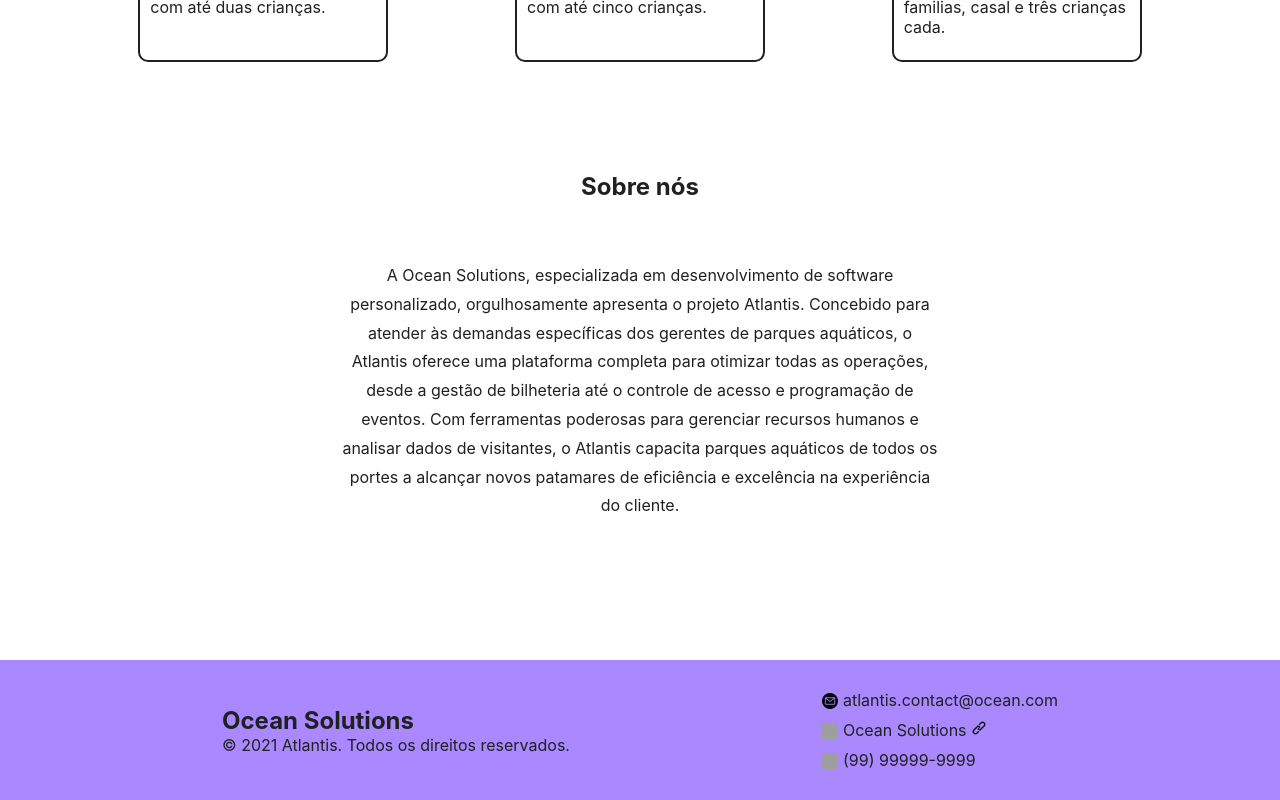
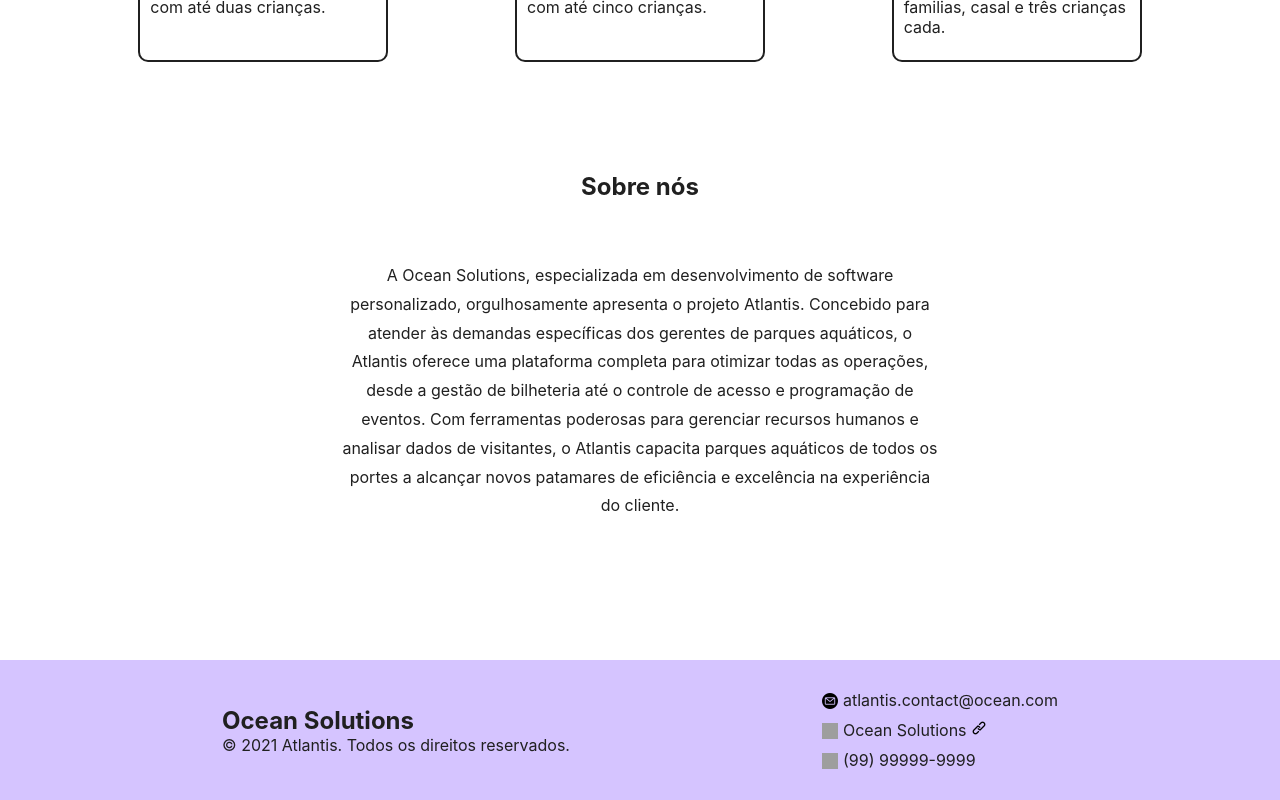
Before and after one commit to felipe-sant/Atlantis, a React (Create React App) app: page / in a window 1280 px wide. Shown: the part 2197-2997 px from the top of the page. Built offline with nearby package versions, Linux system fonts and the light colour scheme; grey boxes are pictures that could not be loaded.

Commit message:
styles: adicionando favicon do site

```diff
--- a/public/index.html
+++ b/public/index.html
@@ -4,6 +4,7 @@
     <meta charset="utf-8" />
     <meta name="viewport" content="width=device-width, initial-scale=1" />
     <meta name="theme-color" content="#000000" />
+    <link rel="shortcut icon" href="logo.png" type="image/x-icon">
     <meta
       name="Atlantis"
       content="Criado por @felipe-sant"
--- a/src/styles/footer.component.module.css
+++ b/src/styles/footer.component.module.css
@@ -1,5 +1,5 @@
 .footer {
-    background-color: var(--color);
+    background-color: var(--color_transparent);
     padding: 30px 10px;
     display: flex;
     justify-content: center;
```
Also changed, not shown: public/logo.png (added).
